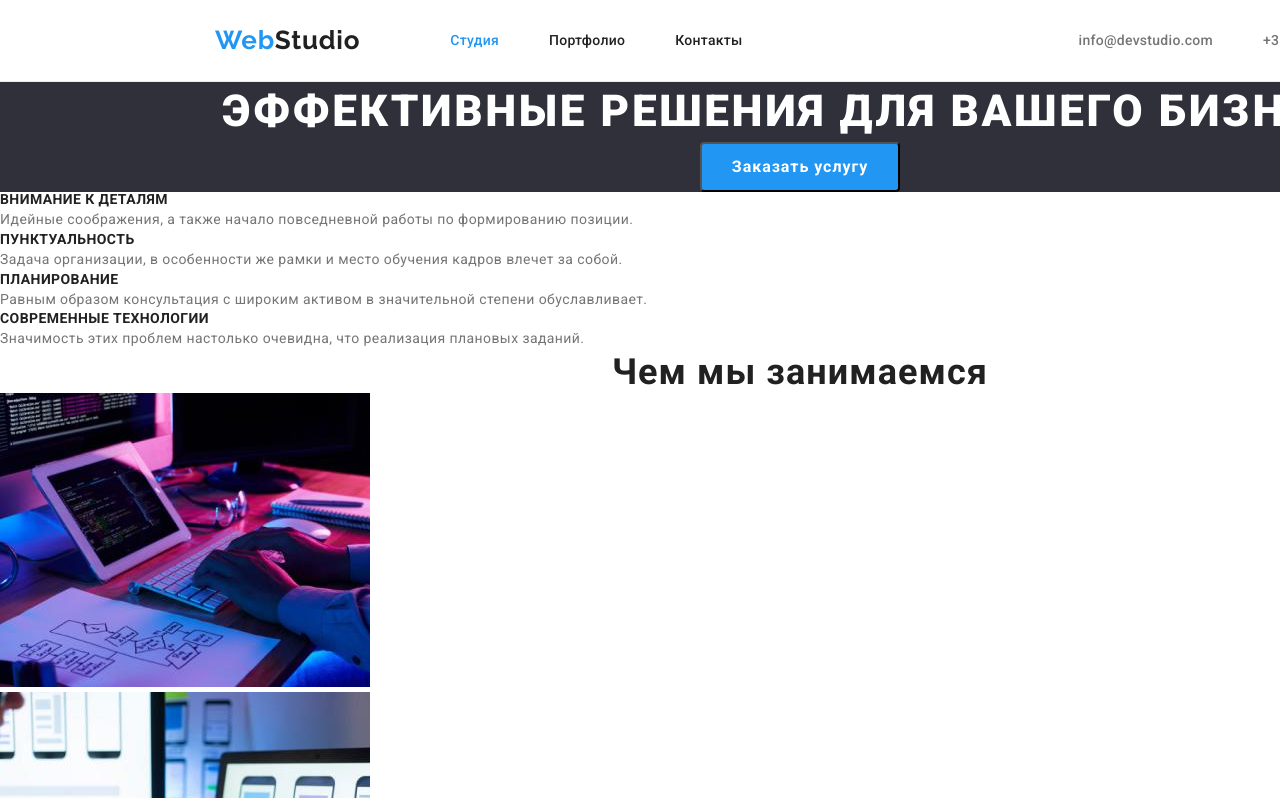
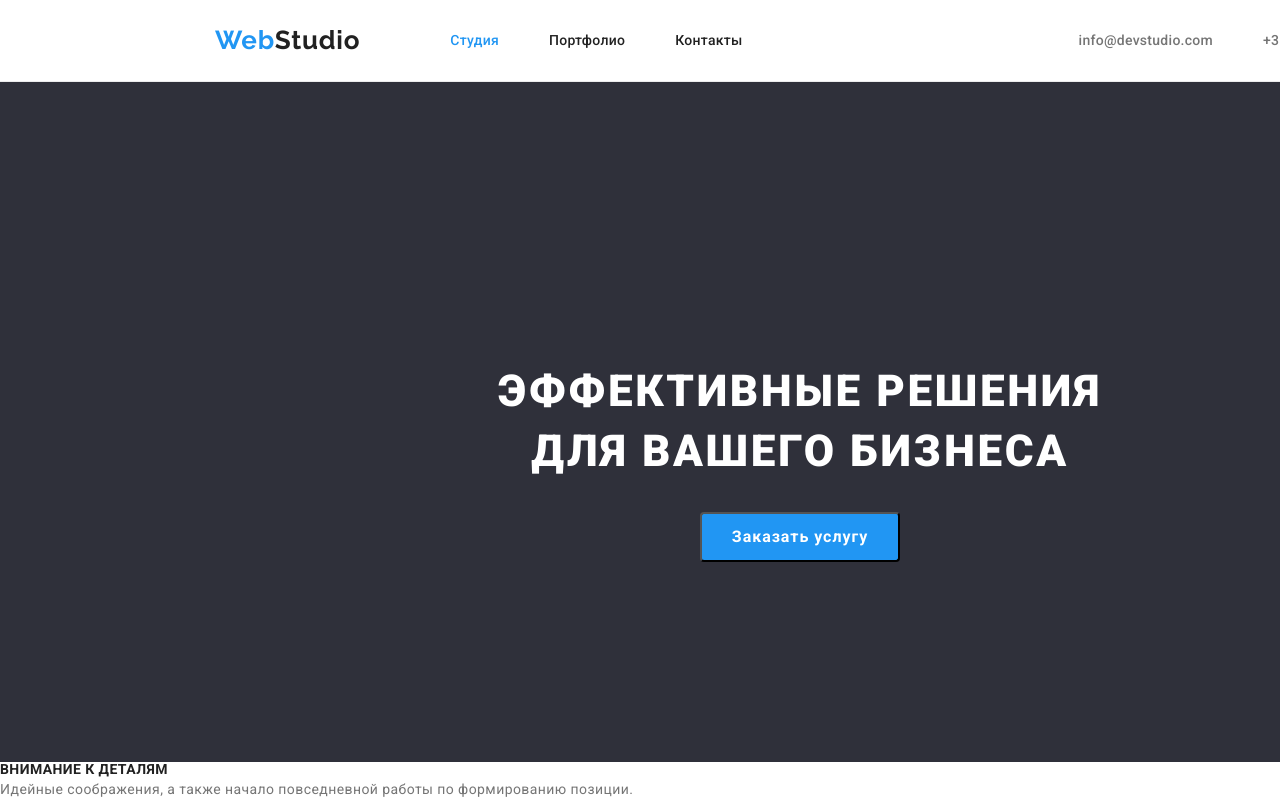
Before and after one commit to elinamakarenko/goit-markup-hw-03, a plain HTML site: page index.html in a window 1280 px wide. Shown: the top 798 px of the page. Drawn offline with nearby package versions, Linux system fonts and the light colour scheme.

Commit message:
forth-commit

```diff
--- a/css/styles.css
+++ b/css/styles.css
@@ -53,7 +53,6 @@ width: 1600px;
 .btn-portfolio {
   font-weight: 500;
   line-height: 1.62;
-  text-align: center;
   letter-spacing: 0.03em;
   color: var(--secondary-title-color);
   background-color: #f5f4fa;
@@ -143,15 +142,25 @@ border-bottom: 1px solid #ECECEC;
   text-align: center;
   background-color: var(--background-color);
 }
+.hero-container{
+padding-top: 280px;
+padding-bottom: 200px;
+display: flex;
+flex-direction: column;
+align-items: center;
+}
 .hero-title {
   font-weight: 900;
   font-size: 44px;
   line-height: 1.36;
-  text-align: center;
   letter-spacing: 0.06em;
   text-transform: uppercase;
   color: var(--primary-title-color);
+  width: 696px;
+  margin-bottom:30px;
+
 }
+
 /*about*/
 .about-item {
   font-weight: 700;
@@ -207,8 +216,14 @@ border-bottom: 1px solid #ECECEC;
   display: flex;
   width: 611px;
 }
+.filters-item{
+  justify-content: space-between;
+}
 .filters-item:not(:last-child){
   margin-right: 8px;
+}
+.filters > .filters-item {
+  flex-grow: 1;
 }
 /*portfolio*/
 .portfolio-names {
--- a/index.html
+++ b/index.html
@@ -51,8 +51,10 @@
     </header>
     <main>
       <section class="hero">
+        <div class="container hero-container">
         <h1 class="hero-title">ЭФФЕКТИВНЫЕ РЕШЕНИЯ ДЛЯ ВАШЕГО БИЗНЕСА</h1>
         <button class="btn btn-studio" type="button">Заказать услугу</button>
+      </div>
       </section>
       <section class="about">
         <ul class="about-list list">
```
Also changed, not shown: portfolio.html (+3 -1 lines).
